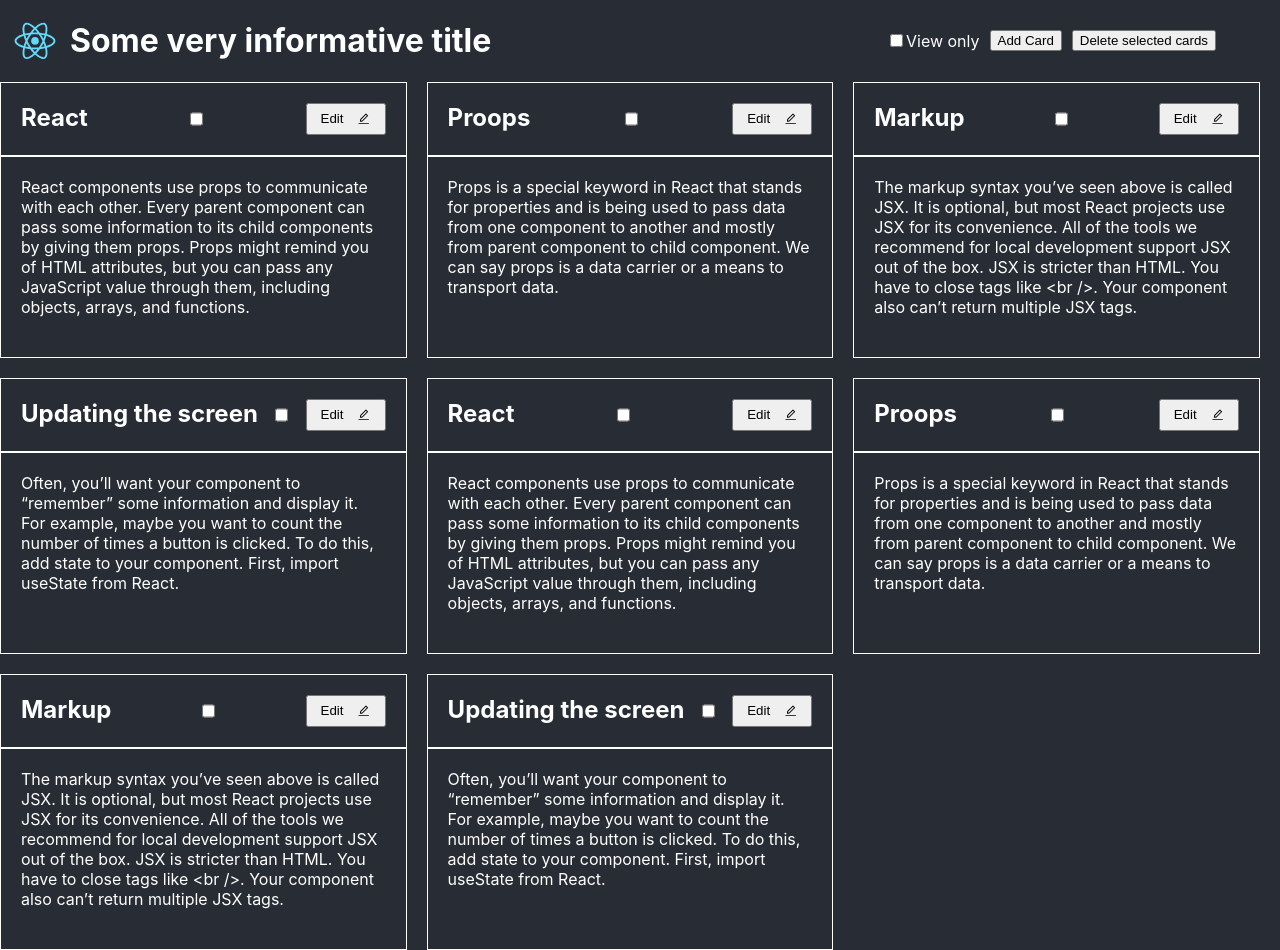
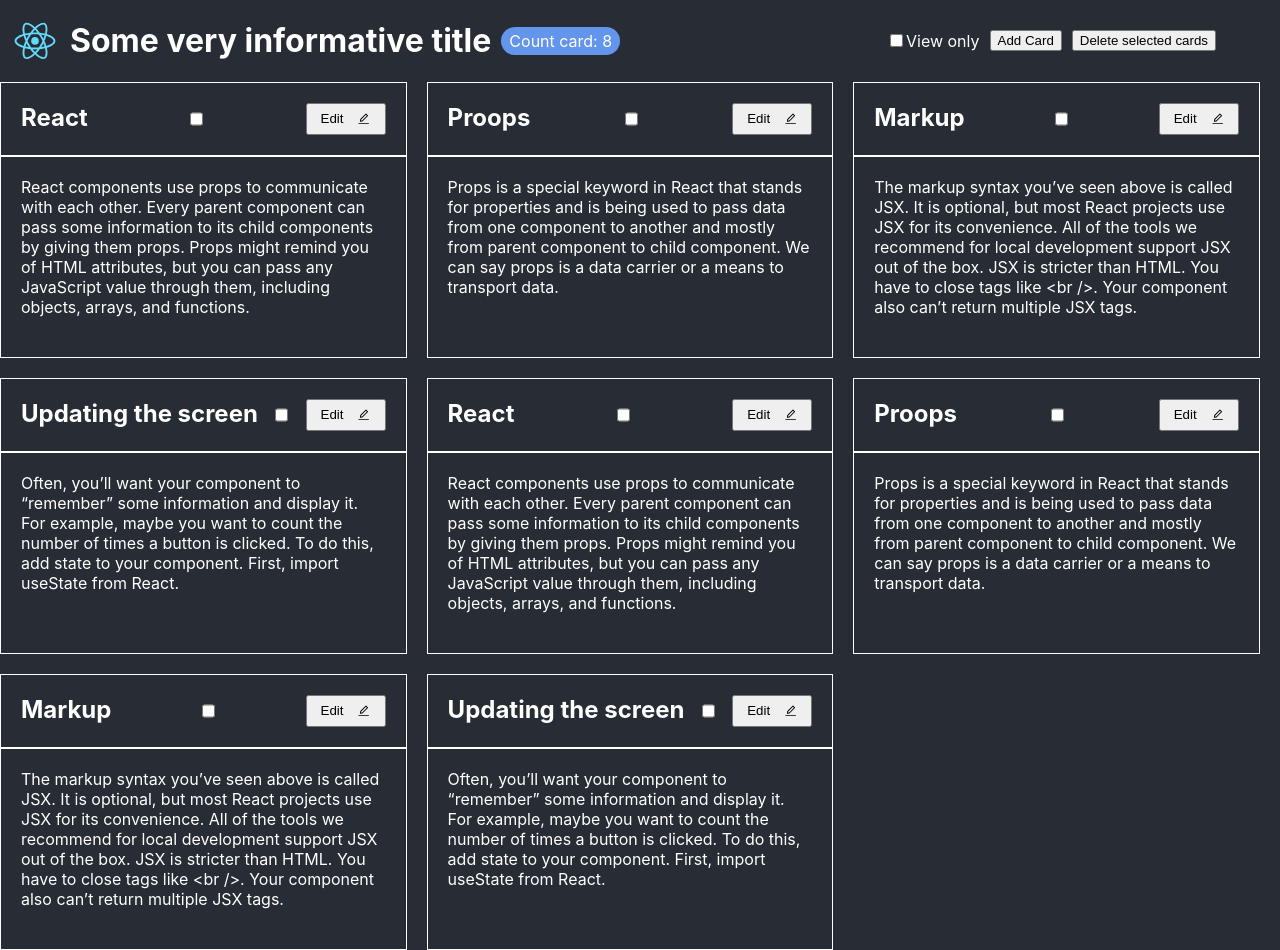
Before and after one commit to mishanya1111/ReactMG, a React (Create React App) app: page / in a window 1280 px wide. Built offline with nearby package versions, Linux system fonts and the light colour scheme.

Commit message:
Count badge

```diff
--- a/public/index.html
+++ b/public/index.html
@@ -1,6 +1,7 @@
 <!DOCTYPE html>
 <html lang="en">
   <head>
+<!--    <link rel="stylesheet" href="https://cdn.jsdelivr.net/npm/bootstrap@4.3.1/dist/css/bootstrap.min.css" integrity="sha384-ggOyR0iXCbMQv3Xipma34MD+dH/1fQ784/j6cY/iJTQUOhcWr7x9JvoRxT2MZw1T" crossorigin="anonymous">-->
     <meta charset="utf-8" />
     <!--<link rel="icon" href="%PUBLIC_URL%/favicon.ico" />-->
     <meta name="viewport" content="width=device-width, initial-scale=1" />
--- a/src/App.js
+++ b/src/App.js
@@ -1,12 +1,12 @@
 import logo from './logo.svg';
 import './first.css';
 import { useContext } from 'react';
-import CardList from './CardsComponent/CardList';
+import CardList from './сomponents/CardList';
 
-import { CardContext } from "./CardsComponent/contextCardList";
+import { CardContext } from './context/сardArrayContext';
 
 function App() {
-    const { viewOnlyCheckBoxClick, addNewCard, deleteSelectedCard } =
+    const { viewOnlyCheckBoxClick, addNewCard, deleteSelectedCard, items } =
         useContext(CardContext);
 
     return (
@@ -14,7 +14,9 @@
             <header className="AppHeader">
                 <img src={logo} className="AppLogo" alt="logo" />
                 <h1>Some very informative title</h1>
-
+                <span className="badge" style={{ marginLeft: 10 }}>
+                    Count card: {items.length}
+                </span>
                 <div className="checkboxView">
                     <input
                         type="checkbox"
--- a/src/first.css
+++ b/src/first.css
@@ -12,7 +12,7 @@
     margin: 0;
 }
 
-#divTitle {
+.divTitle {
     display: flex;
     justify-content: space-between;
 }
@@ -24,6 +24,7 @@
 
 .AppHeader {
     display: flex;
+    justify-content: space-between;
     align-items: center;
     width: 95%;
 }
@@ -123,3 +124,11 @@
         transform: rotate(360deg);
     }
 }
+
+.badge {
+    background-color: cornflowerblue;
+    color: white;
+    padding: 4px 8px;
+    text-align: center;
+    border-radius: 40px;
+}
--- a/src/index.js
+++ b/src/index.js
@@ -3,7 +3,7 @@
 import './index.css';
 import App from './App';
 import reportWebVitals from './reportWebVitals';
-import CardContextProvider from '../src/CardsComponent/contextCardList';
+import CardContextProvider from './context/сardArrayContext';
 
 const root = ReactDOM.createRoot(document.getElementById('root'));
 root.render(
--- a/src/CardsComponent/CardHeader.js
+++ b/src/сomponents/CardHeader.js
@@ -14,7 +14,10 @@
     isDisableMode
 }) {
     return editing ? (
-        <div className={checked ? 'yellowBox' : 'borderBox'} id="divTitle">
+        <div
+            className={checked ? 'yellowBox divTitle' : 'borderBox divTitle'}
+            id="divTitle"
+        >
             <h2>
                 <input
                     type="text"
@@ -33,7 +36,7 @@
             </button>
         </div>
     ) : (
-        <div className={checked ? 'yellowBox' : 'borderBox'} id="divTitle">
+        <div className={checked ? 'yellowBox divTitle' : 'borderBox divTitle'}>
             <h2>{value}</h2>
             <input type="checkbox" className="check1" onChange={onChange} />
             <div style={{ width: 80 }}>
--- a/src/CardsComponent/CardList.js
+++ b/src/сomponents/CardList.js
@@ -1,6 +1,6 @@
 import Card from './Card';
-import withLoadingDelay from './withLoadingDelay';
-import { CardContext } from './contextCardList';
+import withLoadingDelay from '../hooks/withLoadingDelay';
+import { CardContext } from '../context/сardArrayContext';
 import { useContext } from 'react';
 
 const CardWithLoading = withLoadingDelay(Card);
```
Also changed, not shown: src/сomponents/Card.js (renamed from src/CardsComponent/Card.js, +6 -6 lines), src/context/сardArrayContext.js (renamed from src/CardsComponent/contextCardList.js), src/hooks/withLoadingDelay.js (renamed from src/CardsComponent/withLoadingDelay.js), src/сomponents/CardBody.js (renamed from src/CardsComponent/CardBody.js).
